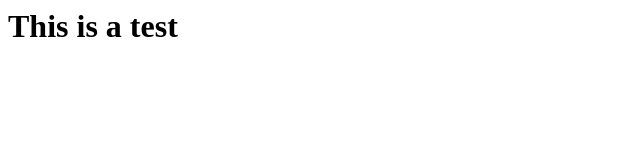
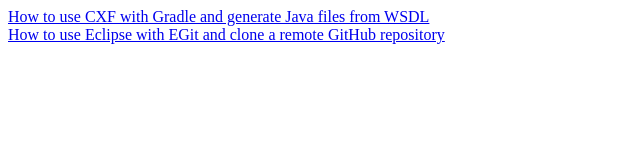
Before and after one commit to PatrickSeeliger/workspaceBackup, a plain HTML site: page index.html in a window 1280 px wide. Shown: the whole page, without its empty margins (0-640 px from the left). Drawn offline with Linux system fonts and the light colour scheme.

Commit message:
Restructured layout of files

```diff
--- a/index.html
+++ b/index.html
@@ -1,2 +1,5 @@
-<title>Title of the page goes here</title>
-<h1>This is a test</h1>
+<title>Useful instructions</title>
+
+<a href="gradle.txt">How to use CXF with Gradle and generate Java files from WSDL</a>
+<BR>
+<a href="egit.txt">How to use Eclipse with EGit and clone a remote GitHub repository</a>
```
Also changed, not shown: egit.txt (added), gradle.txt, 1 other file.
